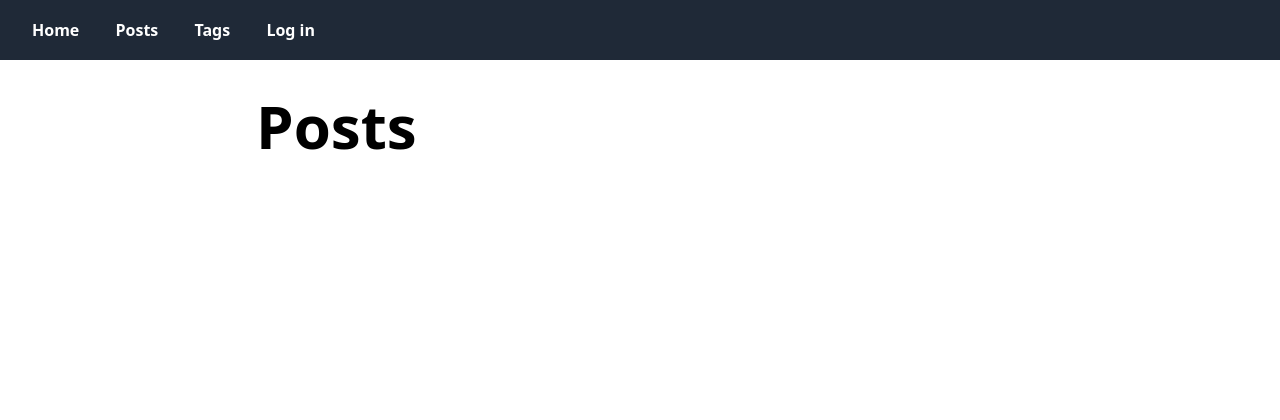
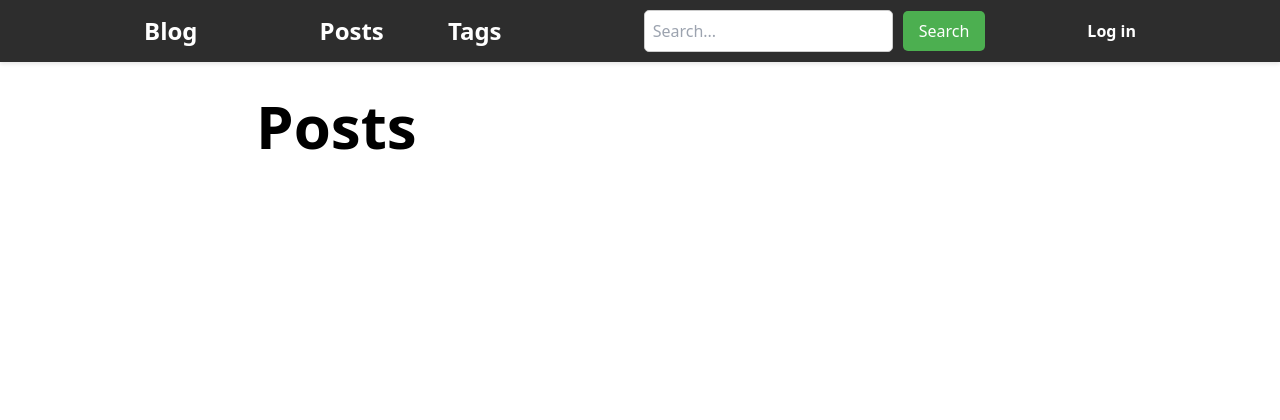
Before and after one commit to minhnix/django-blog, a Django app: page /posts/ in a window 1280 px wide. Shown: the top 420 px of the page. Run offline with Django 5.2, Linux system fonts and the light colour scheme; data that the repository does not hold is empty; some libraries are stand-ins or nearby versions.

Commit message:
fix header in user

```diff
--- a/blog/static/main.css
+++ b/blog/static/main.css
@@ -13,14 +13,14 @@ div.martor-preview {background: #ffffff !important; font-size: 1em; padding: 0px
 /* div.martor-preview h2{font-size:24px !important;color:rgb(0, 0, 0) !important} */
 /* styles.css */
 /* Thiết lập phông chữ và bố cục chung */
-body {
+/* body {
     font-family: Arial, sans-serif;
     line-height: 1.6;
     color: #000000;
     background-color:  #ffffff !important;
     margin: 0;
     height: full-screen;
-  }
+  } */
 
   .main-content {
    padding: 0px !important;
--- a/blog/urls.py
+++ b/blog/urls.py
@@ -7,6 +7,7 @@ urlpatterns = [
     path('logout/', views.logout_f, name='logout'),
     path('tags/', views.tag_index, name='tag_index'),
     path('posts/', views.post_index, name='posts'),
+    path('search_posts/', views.posts_search, name='posts_search'),
     path('tags/<str:tag_name>/', views.tag_detail, name='tag_detail'),
     path('dashboard/', admin_views.index, name='dashboard'),
     path('dashboard/posts/', admin_views.post_index, name='admin_post'),
--- a/blog/views.py
+++ b/blog/views.py
@@ -6,6 +6,7 @@ from django.contrib.auth.decorators import login_required
 from django.contrib import messages
 from django.contrib.auth import logout, login, authenticate
 from django.http import JsonResponse
+from django.db.models import Q
 
 def index(request):
     return redirect('posts')
@@ -68,19 +69,49 @@ def post_index(request):
     data = []
 
     for post in posts:
-        tags = post.tags.all()  # Lấy tất cả các tags liên quan đến bài viết
-        tag_names = [tag.name for tag in tags]  # Tạo danh sách tên các tag (use tag.name instead of tag)
+        tags = post.tags.all()
+        tag_names = [tag.name for tag in tags]
 
         post_info = {
             'id': post.id,
             'title': post.title,
             'created_on': post.created_on,
             'author': post.author.username,
-            'tags': tag_names,  # Sử dụng danh sách tên các tag
+            'tags': tag_names,
             'thumbnail': post.thumbnail.url if post.thumbnail else '',
         }
 
-        print(post_info['tags'])  # Access the tags using the dictionary key
+        print(post_info['tags'])
+        data.append(post_info)
+
+    context = {
+        'posts': data,
+    }
+
+    return render(request, 'bootstrap/post_index.html', {'data': context})
+
+def posts_search(request):
+
+    keyword = request.GET.get('keyword')
+    posts = Post.objects.filter(Q(title__icontains=keyword) | Q(tags__name__icontains=keyword))
+
+    posts = posts.filter(published=True).select_related('author').prefetch_related('tags').order_by('-created_on').distinct()
+
+    data = []
+
+    for post in posts:
+        tags = post.tags.all()
+        tag_names = [tag.name for tag in tags]
+
+        post_info = {
+            'id': post.id,
+            'title': post.title,
+            'created_on': post.created_on,
+            'author': post.author.username,
+            'tags': tag_names,
+            'thumbnail': post.thumbnail.url if post.thumbnail else '',
+        }
+
         data.append(post_info)
 
     context = {
@@ -94,7 +125,7 @@ def post_detail(request, post_id):
     posts_query = Post.objects.filter(published=True).order_by('-created_on').select_related('author').prefetch_related('tags')
     post = get_object_or_404(posts_query, id=post_id)
 
-    # print(post.tags)
+
     comments = post.comments.filter(parent__isnull=True)
     new_comment = None
 
@@ -127,7 +158,6 @@ def post_detail(request, post_id):
                 'comments': comments,
     }
 
-    # print(context.post.tags)
 
     theme = getattr(settings, "MARTOR_THEME", "bootstrap")
     return render(request, "%s/post_detail.html" % theme, context)
--- a/templates/bootstrap/base.html
+++ b/templates/bootstrap/base.html
@@ -6,59 +6,122 @@
     {% block css %}
     <style>
         nav {
-        position: fixed;
-        top: 0;
-        width: 100%;
-        z-index: 9999;
-        background-color: #333;
-        padding: 10px 0;
+            position: fixed !important ;
+            top: 0 !important ;
+            width: 100% !important ;
+            z-index: 9999 !important ;
+            background-color: #2d2d2d !important ;
+            padding: 10px 0 !important ;
+            box-shadow: 0px 2px 4px rgba(0, 0, 0, 0.1) !important ;
+        }
+
+        .container {
+          width: 80% !important ;
+            display: flex !important ;
+            justify-content: space-between !important ;
+            align-items: center !important ;
+            margin: 0 auto !important ;
+            padding:0 16px !important ;
+        }
+
+        .logo {
+            font-size: 1.5rem !important ;
+            font-weight: bold !important ;
+            color: white !important ;
+            text-decoration: none !important ;
+        }
+
+        .nav-links {
+            list-style-type: none !important ;
+            margin: 0 !important ;
+            padding: 0 !important ;
+        }
+
+        .nav-links li {
+            display: inline-block !important ;
+            margin-right: 20px !important ;
+            font-weight: bold !important ;
+            font-size:24px !important ;
+            margin-bottom: 0 !important;
+            list-style-type: none !important ;
+        }
+
+        .nav-links li a {
+            color: white !important ;
+            text-decoration: none !important ;
+            padding: 10px 20px !important ;
+            border-radius: 5px !important ;
+            transition: background-color 0.3s ease-in-out !important ;
+        }
+
+        .nav-links li a:hover {
+            background-color: rgba(255, 255, 255, 0.1) !important ;
+        }
+
+        .search-form {
+            display: flex !important ;
+            align-items: center !important ;
+            items-align: center !important ;
+            justify-content: center !important ;
+            margin: 0 !important ;
+        }
+
+        .search-input {
+            padding: 8px !important ;
+            border-radius: 5px !important ;
+            border: 1px solid #ccc !important ;
+        }
+
+        .search-button {
+            background-color: #4CAF50 !important ;
+            color: white !important ;
+            border: none !important ;
+            padding: 8px 16px !important ;
+            border-radius: 5px !important ;
+            cursor: pointer !important ;
+            margin-left: 10px !important ;
+            align-items: center !important ;
+        }
+
+        .search-button:hover {
+            background-color: #45a049 !important ;
         }
     </style>
-    <link
-      href="https://cdn.jsdelivr.net/npm/tailwindcss@2.2.19/dist/tailwind.min.css"
-      rel="stylesheet"
-    />
     {% endblock %}
 </head>
 <body>
-    <nav class="bg-gray-800 text-white items-center justify-center">
-      <div class="container mx-auto px-4">
-        <a class="inline-block py-2 px-4 text-white font-bold" href="/">Home</a>
-        <a class="inline-block py-2 px-4 text-white font-bold" href="/posts"
-          >Posts</a
-        >
-        <a class="inline-block py-2 px-4 text-white font-bold" href="/tags"
-          >Tags</a
-        >
-        <a class="inline-block py-2 px-4 text-white font-bold" href="/login"
-          >Log in</a
-        >
+<nav>
+    <div class="container">
+        <a href="/" class="logo">Blog</a>
+        <ul class="nav-links">
+            <li><a href="/posts">Posts</a></li>
+            <li><a href="/tags">Tags</a></li>
+        </ul>
+        <form action="{% url 'posts_search' %}" class="search-form" method="GET">
+          <input id="searchInput" type="text" class="search-input" name="keyword" placeholder="Search...">
+          <button type="submit" class="search-button">Search</button>
+      </form>
+        <a href="/login" class="text-white font-bold">Log in</a>
     </div>
 </nav>
-  </body>
 
-    <div class="container mx-auto mt-12">
-      {% block messages %} {% if messages %}
+<div class="mx-auto mt-12">
+    {% block messages %}
+    {% if messages %}
     <div class="messages">
         {% for message in messages %}
-        <div
-          class="bg-blue-100 border-t border-b border-blue-500 text-blue-700 px-4 py-3 my-2"
-          role="alert"
-        >
+        <div class="bg-blue-100 border-t border-b border-blue-500 text-blue-700 px-4 py-3 my-2" role="alert">
             <p>{{ message }}</p>
         </div>
         {% endfor %}
     </div>
-      {% endif %} {% endblock %} {% block content %}{% endblock %}
+    {% endif %}
+    {% endblock %}
+    {% block content %}{% endblock %}
 </div>
 
-    <script
-      src="{% static 'plugins/js/jquery.min.js' %}"
-      type="text/javascript"
-    ></script>
-    <script
-      src="{% static 'plugins/js/bootstrap.min.js' %}"
-      type="text/javascript"
-    ></script>
+<script src="{% static 'plugins/js/jquery.min.js' %}" type="text/javascript"></script>
+<script src="{% static 'plugins/js/bootstrap.min.js' %}" type="text/javascript"></script>
 {% block js %}{% endblock %}
+</body>
 </html>
--- a/templates/bootstrap/post_index.html
+++ b/templates/bootstrap/post_index.html
@@ -24,10 +24,10 @@
 />
 {% endblock %} {% block content %} {% include 'bootstrap/base.html' %}
 <body>
-<div class="container mx-auto  pt-12" style="width: 60%">
+<div class=" mx-auto pt-12" style="width: 60%">
   <h1 class="text-left mb-6 font-bold text-6xl">Posts</h1>
   <div class="bg-white py-12 sm:py-16 h-full">
-    <div class="mx-auto max-w-7xl px-6 lg:px-8">
+    <div class="mx-auto max-w-7xl">
       <div
         class="grid grid-cols-1 gap-8 sm:gap-x-4 sm:gap-y-4 lg:grid-cols-3 lg:gap-8"
       >
--- a/templates/tag_detail.html
+++ b/templates/tag_detail.html
@@ -23,10 +23,10 @@
   rel="stylesheet"
 />
 {% endblock %} {% block content %} {% include 'bootstrap/base.html' %}
-<div class="container mx-auto pt-12" style="width: 60%">
+<div class=" mx-auto pt-12" style="width: 60%">
   <h1 class="text-left mb-4 font-bold text-5xl">{{ data.tag_name }}</h1>
   <h5 class="mb-4 text-lg">A collection of {{ data.posts|length }} posts</h5>
-  <div class="bg-white py-12 sm:py-16">
+  <div class="bg-white py-12 sm:py-16  h-full">
     <div class="mx-auto max-w-7xl">
       <div
         class="grid grid-cols-1 gap-8 sm:gap-x-4 sm:gap-y-4 lg:grid-cols-3 lg:gap-8"
--- a/templates/tag_index.html
+++ b/templates/tag_index.html
@@ -4,7 +4,7 @@
   rel="stylesheet"
 />
 {% endblock %} {% block content %} {% include 'bootstrap/base.html' %}
-<div class="container mx-auto pt-12 px-12" style="width: 60%">
+<div class=" mx-auto pt-12 " style="width: 60%">
   <h1 class="text-left mb-4 text-6xl font-bold mb-12">Tags</h1>
   <div
     class="grid grid-cols-1 gap-8 sm:gap-x-4 sm:gap-y-4 lg:grid-cols-3 lg:gap-8"
```
Also changed, not shown: templates/bootstrap/post_detail.html (+3 -6 lines). Lines whose indentation alone changed are shown as unchanged.
